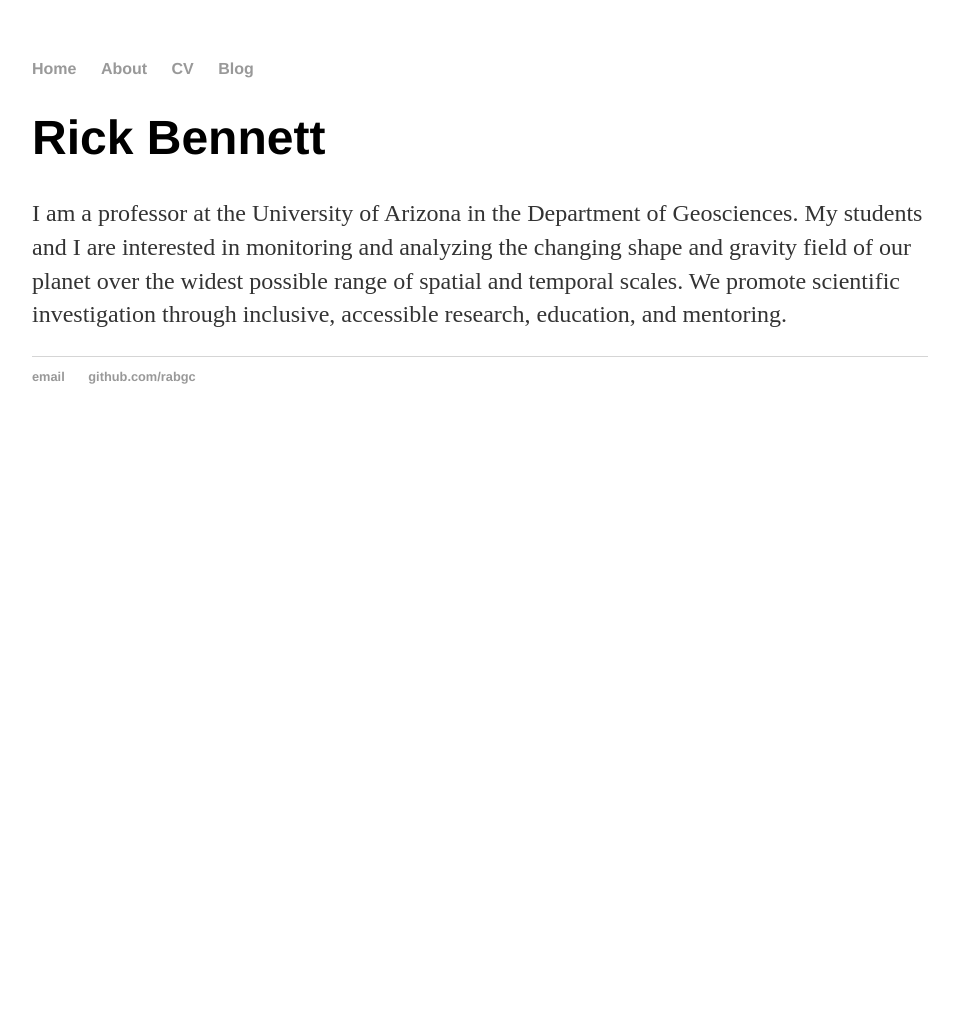
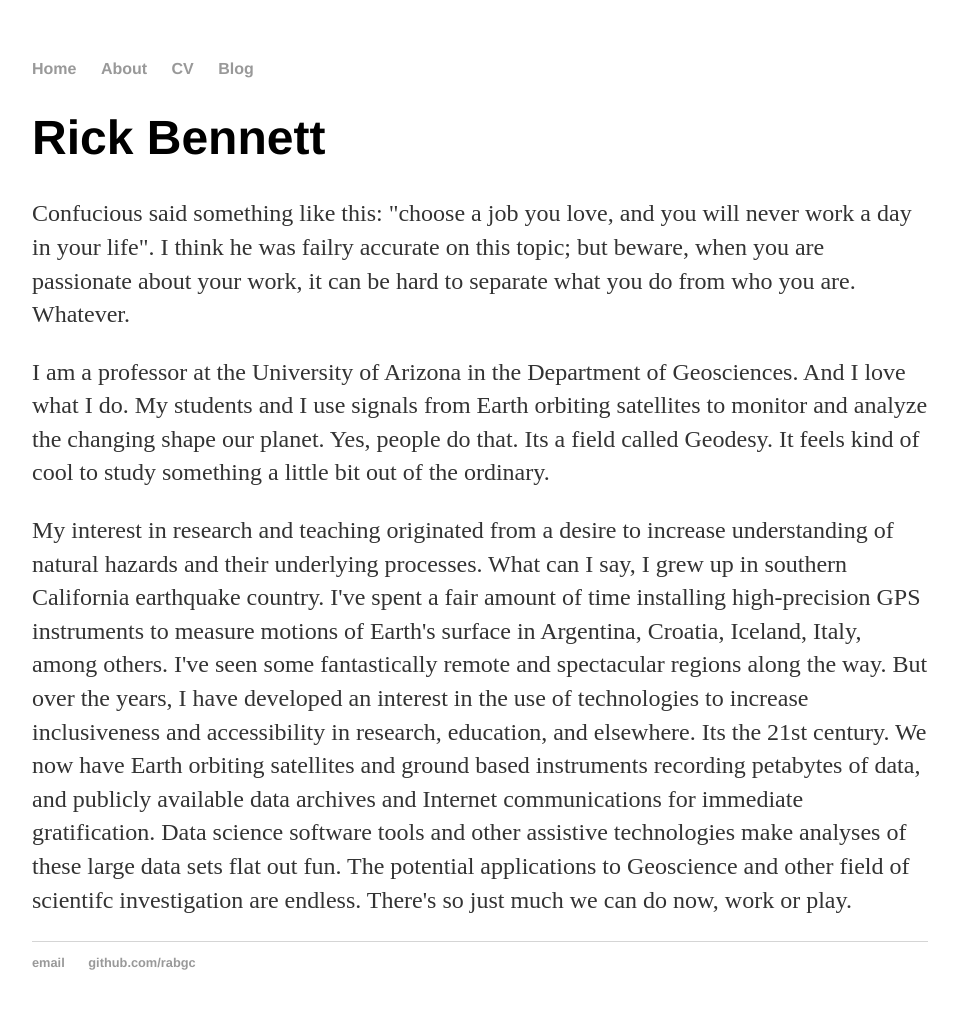
Before and after one commit to rabgc/rabgc.github.io, a Jekyll site: the page built from about/index.html, in a window 1280 px wide. Shown: the whole page, without its empty margins (160-1118 px from the left). Built offline with Jekyll 4.4.1, drawn with Linux system fonts in a browser that asks for light colours; before the commit the page ends 900 px from its top, so only the background shows below that.

Commit message:
Edits to about

```diff
--- a/about/index.html
+++ b/about/index.html
@@ -1,8 +1,14 @@
 ---
 layout: default
-title: Rick Bennett, About
+title: This is Rick Bennett
 ---
 <div class="blurb">
-	<h1>Rick Bennett</h1>
-	<p> I am a professor at the University of Arizona in the Department of Geosciences. My students and I are interested in monitoring and analyzing the changing shape and gravity field of our planet over the widest possible range of spatial and temporal scales. We promote scientific investigation through inclusive, accessible research, education, and mentoring. </p>
+<h1>Rick Bennett</h1>
+<p> Confucious said something like this: "choose a job you love, and you will never work a day in your life". I think he was failry accurate on this topic; but beware, when you are passionate about your work, it can be hard to separate what you do from who you are. Whatever. </p>
+
+ <p> I am a professor at the University of Arizona in the Department of Geosciences. And I love what I do. My students and I use signals from Earth orbiting satellites to monitor and analyze the changing shape our planet. Yes, people do that. Its a field called Geodesy. It feels kind of cool to study something a little bit out of the ordinary. </p>
+
+ <p> My interest in research and teaching  originated from a desire to increase understanding of natural hazards and their underlying processes. What can I say, I grew up in southern California earthquake country. I've spent a fair amount of time installing high-precision GPS instruments to measure motions of Earth's surface in Argentina, Croatia, Iceland, Italy, among others. I've seen some fantastically remote and spectacular regions along the way. But over the years, I have developed an interest in the use of technologies to increase inclusiveness and accessibility in research, education, and elsewhere. Its the 21st century.  We now have Earth orbiting satellites and ground based instruments recording petabytes of data, and publicly available data archives and Internet communications for immediate gratification. Data science software tools and other assistive technologies make analyses of these large data sets flat out fun. The potential applications to Geoscience and other field of scientifc investigation are endless. There's so just much we can do now, work or play.</p>
+
+
 </div><!-- /.blurb -->
--- a/blog/index.html
+++ b/blog/index.html
@@ -1,6 +1,6 @@
 ---
 layout: default
-title: Rick Bennett's Blog
+title: Adventures in Geodesy
 ---
 	<h1>{{ page.title }}</h1>
 	<ul class="posts">
```
